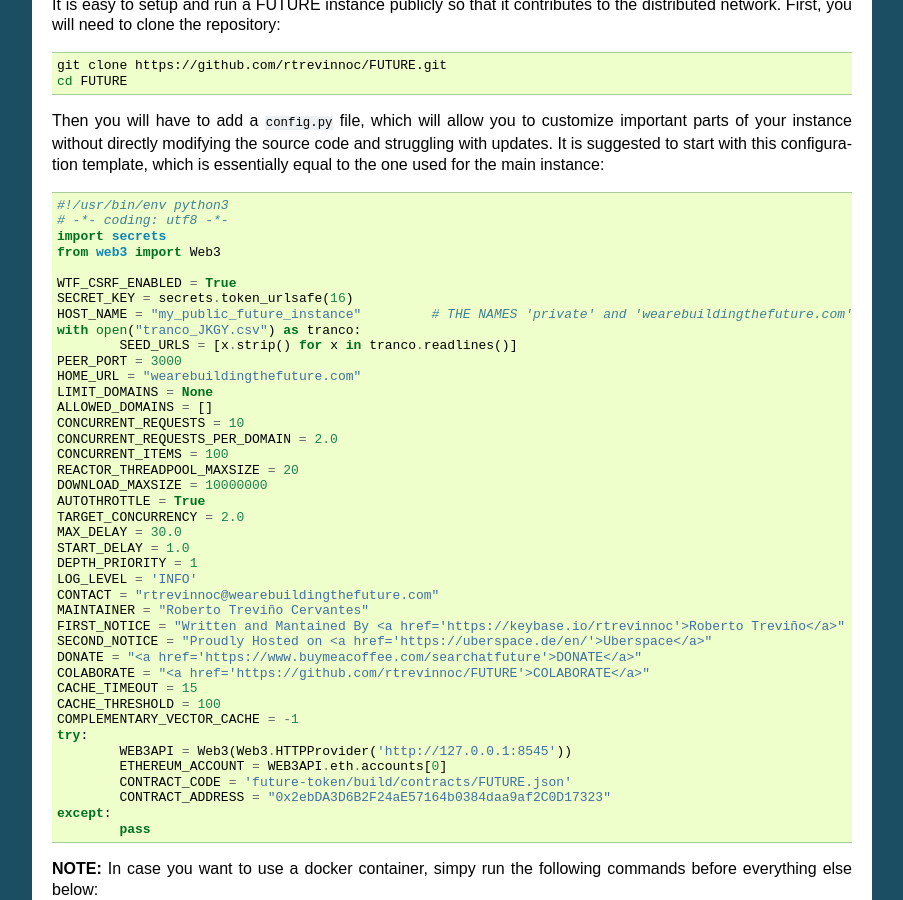
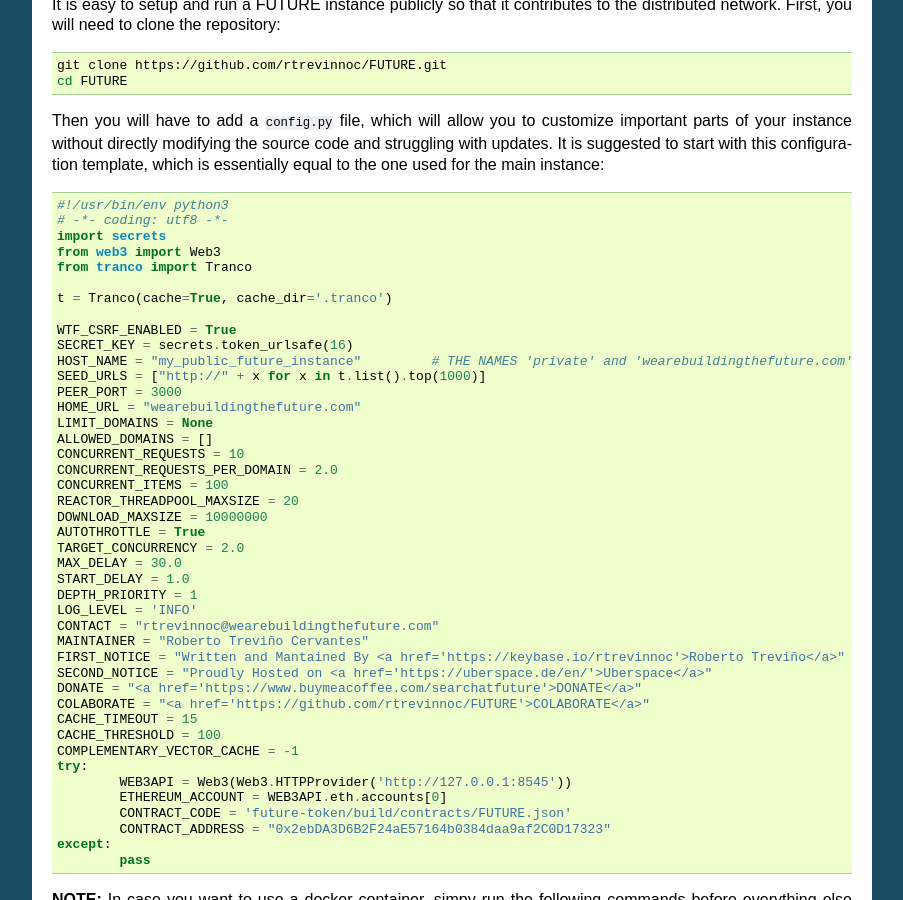
Before and after one commit to rtrevinnoc/FUTURE, a Sphinx documentation site: the page built from docs/source/index.rst, in a window 1280 px wide and 900 px high, scrolled down 389 px. Shown: the whole window, without its empty margins (198-1101 px from the left). Built offline with Sphinx 7.4.7, drawn with Linux system fonts in a browser that asks for light colours.

Commit message:
Switched to TRANCO python API

```diff
--- a/docs/source/index.rst
+++ b/docs/source/index.rst
@@ -40,12 +40,14 @@ It is suggested to start with this configuration template, which is essentially
         # -*- coding: utf8 -*-
         import secrets
         from web3 import Web3
+        from tranco import Tranco
+
+        t = Tranco(cache=True, cache_dir='.tranco')
 
         WTF_CSRF_ENABLED = True
         SECRET_KEY = secrets.token_urlsafe(16)
         HOST_NAME = "my_public_future_instance"         # THE NAMES 'private' and 'wearebuildingthefuture.com' are reserved for private and main nodes, respectively.
-        with open("tranco_JKGY.csv") as tranco:
-                SEED_URLS = [x.strip() for x in tranco.readlines()]
+        SEED_URLS = ["http://" + x for x in t.list().top(1000)]
         PEER_PORT = 3000
         HOME_URL = "wearebuildingthefuture.com"
         LIMIT_DOMAINS = None
```
Also changed, not shown: README.md (+4 -2 lines), 1 other file.
